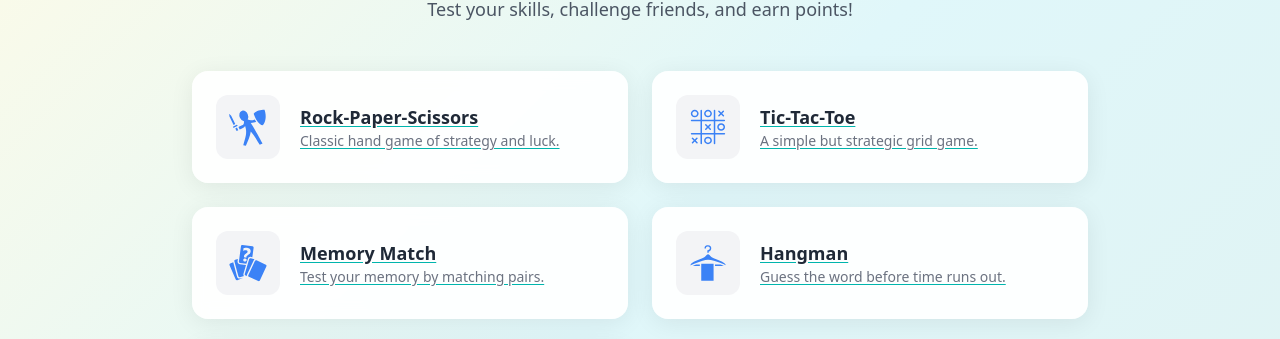
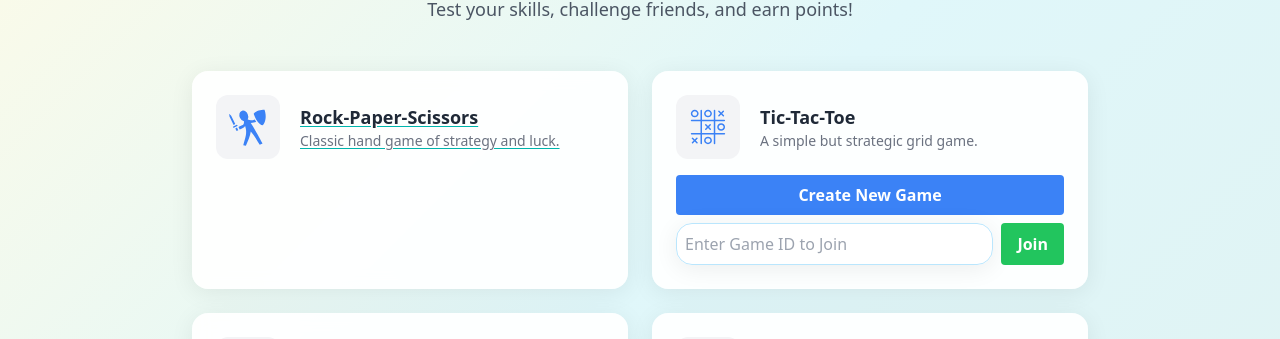
Before and after one commit to okuhlecharlieman/Iyk-hub, a Next.js app: page /games in a window 1280 px wide. Shown: the part 214-553 px from the top of the page. Built offline with nearby package versions, Linux system fonts and the light colour scheme; no server answers.

Commit message:
feat: implement XO game sessions

```diff
--- a/src/app/games/[gameId]/page.js
+++ b/src/app/games/[gameId]/page.js
@@ -23,6 +23,7 @@ const GAME_DETAILS = {
 export default function GamePage() {
   const { gameId } = useParams();
   const { user } = useAuth();
+  const baseGameId = gameId.split('-')[0];
 
   async function finishGame(finalScore = 1, duration = 0) {
     if (!user) return;
@@ -37,7 +38,7 @@ export default function GamePage() {
   const GameComponent = useMemo(() => {
     const onEnd = (score) => finishGame(score);
 
-    switch (gameId) {
+    switch (baseGameId) {
       case 'tictactoe': return <XOGame gameId={gameId} onEnd={(res) => finishGame(res?.score || 5)} />;
       case 'rps': return <RPSGame onEnd={onEnd} />;
       case 'memory': return <MemoryGame onEnd={onEnd} />;
@@ -45,9 +46,9 @@ export default function GamePage() {
       case 'quiz': return <QuizGame onEnd={onEnd} />;
       default: return null;
     }
-  }, [gameId, user]);
+  }, [gameId, user, baseGameId]);
 
-  const gameDetails = GAME_DETAILS[gameId];
+  const gameDetails = GAME_DETAILS[baseGameId];
 
   return (
     <ProtectedRoute>
--- a/src/components/GameCard.jsx
+++ b/src/components/GameCard.jsx
@@ -1,5 +1,8 @@
+'use client';
 import Link from 'next/link';
 import { GiSwordman, GiTicTacToe, GiCardRandom, GiHanger, GiBrain } from 'react-icons/gi';
+import { useRouter } from 'next/navigation';
+import { useState } from 'react';
 
 const GAME_DETAILS = {
   rps: {
@@ -31,6 +34,59 @@ const GAME_DETAILS = {
 
 export default function GameCard({ gameId }) {
   const details = GAME_DETAILS[gameId];
+  const router = useRouter();
+  const [joinGameId, setJoinGameId] = useState('');
+
+  const handleCreateSession = () => {
+    const newGameId = `tictactoe-${Date.now()}`;
+    router.push(`/games/${newGameId}`);
+  };
+
+  const handleJoinGame = () => {
+    if (joinGameId.trim()) {
+        router.push(`/games/${joinGameId.trim()}`);
+    }
+  }
+
+  if (gameId === 'tictactoe') {
+    return (
+      <div className="bg-white dark:bg-gray-800 p-6 rounded-2xl shadow-lg hover:shadow-2xl hover:scale-105 transition-all duration-300 ease-in-out group">
+        <div className="flex items-center gap-5">
+          <div className="text-blue-500 dark:text-blue-400 bg-gray-100 dark:bg-gray-700 p-3 rounded-xl group-hover:bg-blue-100 dark:group-hover:bg-blue-900/50 transition-colors">
+            {details.icon}
+          </div>
+          <div>
+            <h3 className="font-bold text-lg text-gray-800 dark:text-white">{details.name}</h3>
+            <p className="text-sm text-gray-500 dark:text-gray-400">{details.description}</p>
+          </div>
+        </div>
+        <div className="mt-4 flex flex-col gap-2">
+          <button
+            onClick={handleCreateSession}
+            className="bg-blue-500 hover:bg-blue-600 text-white font-bold py-2 px-4 rounded"
+          >
+            Create New Game
+          </button>
+          <div className="flex gap-2">
+            <input
+                type="text"
+                value={joinGameId}
+                onChange={(e) => setJoinGameId(e.target.value)}
+                placeholder="Enter Game ID to Join"
+                className="flex-grow p-2 border rounded bg-white dark:bg-gray-700 text-gray-900 dark:text-white dark:border-gray-600 dark:placeholder-gray-400"
+            />
+            <button
+                onClick={handleJoinGame}
+                className="bg-green-500 hover:bg-green-600 text-white font-bold py-2 px-4 rounded"
+            >
+                Join
+            </button>
+          </div>
+        </div>
+      </div>
+    );
+  }
+
 
   return (
     <Link
```
